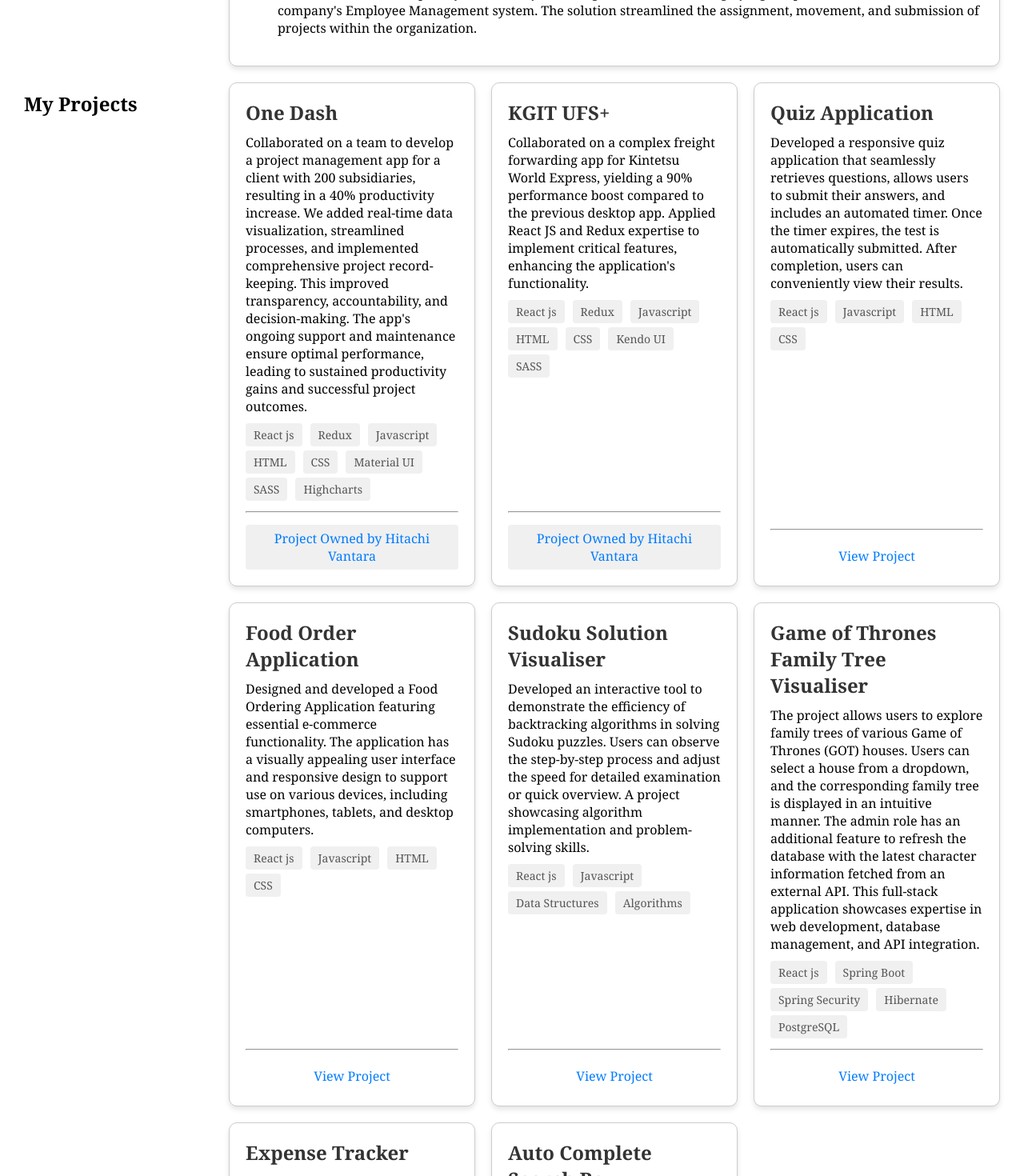
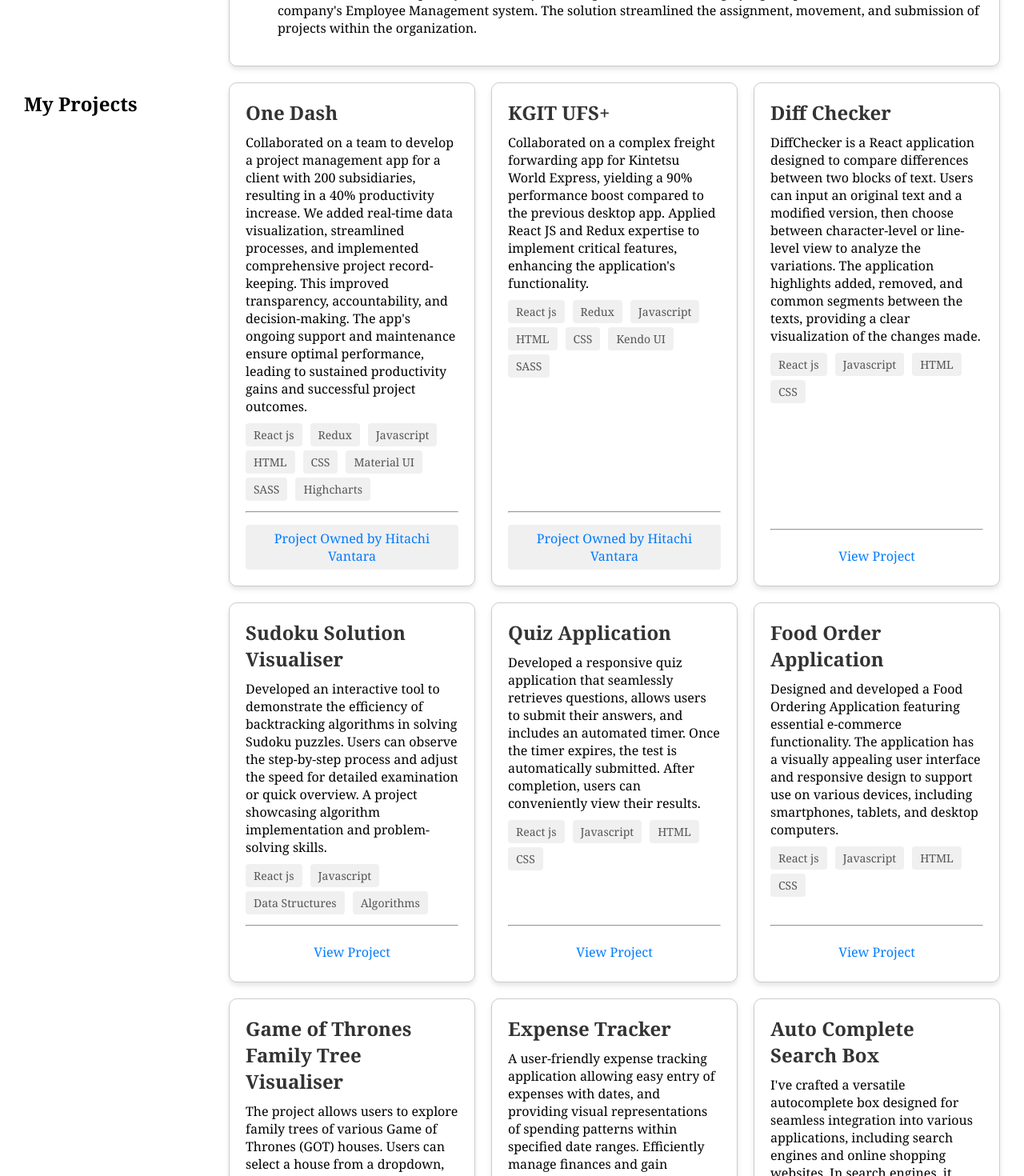
Before and after one commit to vinaysuyal/vinaysuyalPortfolio, a React (Create React App) app: page / in a window 1280 px wide. Shown: the part 1680-3150 px from the top of the page at 80% size. Built offline with nearby package versions, Linux system fonts and the light colour scheme.

Commit message:
Update Body.component.jsx DiffChecker added

```diff
--- a/src/components/Body.component.jsx
+++ b/src/components/Body.component.jsx
@@ -75,6 +75,27 @@ function BodyComponent() {
       ],
     },
     {
+      id: 10,
+      title: "Diff Checker",
+      description:
+        "DiffChecker is a React application designed to compare differences between two blocks of text. Users can input an original text and a modified version, then choose between character-level or line-level view to analyze the variations. The application highlights added, removed, and common segments between the texts, providing a clear visualization of the changes made.",
+      link: "https://diff-checker-umber.vercel.app/",
+      technologiesUsed: ["React js", "Javascript", "HTML", "CSS"],
+    },
+     {
+      id: 2,
+      title: "Sudoku Solution Visualiser",
+      description:
+        " Developed an interactive tool to demonstrate the efficiency of backtracking algorithms in solving Sudoku puzzles. Users can observe the step-by-step process and adjust the speed for detailed examination or quick overview. A project showcasing algorithm implementation and problem-solving skills.",
+      link: "https://sudoku-solver-inky.vercel.app/",
+      technologiesUsed: [
+        "React js",
+        "Javascript",
+        "Data Structures",
+        "Algorithms",
+      ],
+    },
+    {
       id: 6,
       title: "Quiz Application",
       description:
@@ -89,19 +110,6 @@ function BodyComponent() {
         "Designed and developed a Food Ordering Application featuring essential e-commerce functionality. The application has a visually appealing user interface and responsive design to support use on various devices, including smartphones, tablets, and desktop computers.",
       link: "https://food-order-app-sand-six.vercel.app/",
       technologiesUsed: ["React js", "Javascript", "HTML", "CSS"],
-    },
-    {
-      id: 2,
-      title: "Sudoku Solution Visualiser",
-      description:
-        " Developed an interactive tool to demonstrate the efficiency of backtracking algorithms in solving Sudoku puzzles. Users can observe the step-by-step process and adjust the speed for detailed examination or quick overview. A project showcasing algorithm implementation and problem-solving skills.",
-      link: "https://sudoku-solver-inky.vercel.app/",
-      technologiesUsed: [
-        "React js",
-        "Javascript",
-        "Data Structures",
-        "Algorithms",
-      ],
     },
     {
       id: 3,
```
